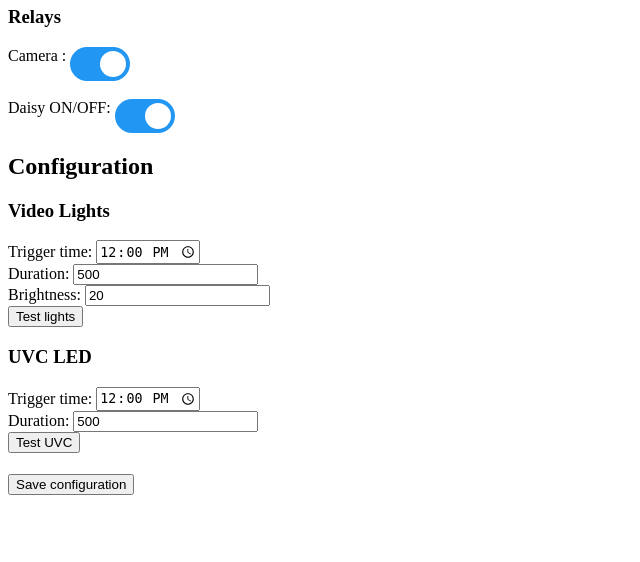
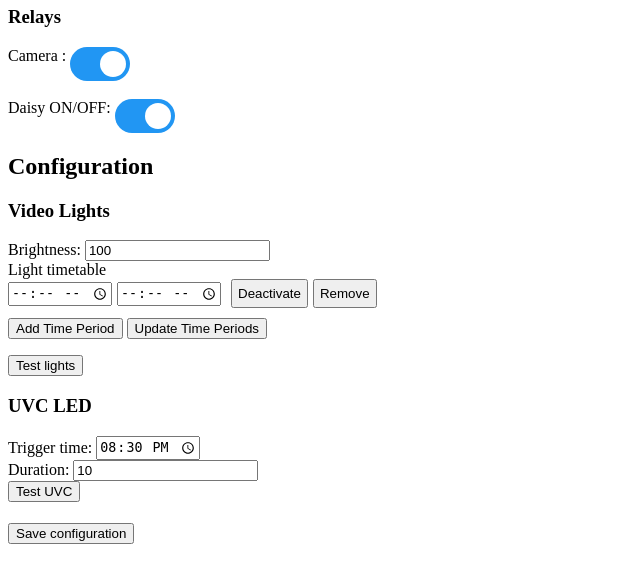
Before and after one commit to OsloMet-OceanLab/aneris-3, a Flask app: page / in a window 1280 px wide. Shown: the part 331-893 px from the top of the page, without its empty margins (0-640 px from the left). Before the commit the page ends 826 px from the top, so only its background shows below. Run offline with Flask 3, Linux system fonts and the light colour scheme.

Commit message:
Add functionality for multiple lights on durations

```diff
--- a/app.py
+++ b/app.py
@@ -22,7 +22,6 @@ def get_config():
 
 @app.route("/set_config", methods=["POST"])
 def set_config():
-    # pressure = read_pressure.read_pressure()
     new_config = request.json.get("newConfig")
     print(f"new config: {new_config}")
     ack = configuration.set(new_config)
--- a/configuration/config.json
+++ b/configuration/config.json
@@ -1,11 +1,16 @@
 {
     "lights": {
-        "time": "12:00",
-        "duration": 500,
-        "brightness": 20
+        "periods": [
+            {
+                "start": "12:10",
+                "end": "12:20",
+                "active": false
+            }
+        ],
+        "brightness": 100
     },
     "uvc": {
-        "time": "12:00",
-        "duration": 500
+        "time": "20:30",
+        "duration": 10
     }
 }
--- a/static/style.css
+++ b/static/style.css
@@ -60,3 +60,42 @@ input:checked+.slider:before {
 .slider.round:before {
     border-radius: 50%;
 }
+
+.time-period {
+    margin-bottom: 10px;
+    display: flex;
+    align-items: center;
+}
+
+.time-period input {
+    margin-right: 5px;
+}
+
+.time-period button {
+    margin-left: 5px;
+    padding: 5px;
+}
+
+.time-period.active {
+    color: #e0ffe0;
+    /* Light green for active */
+}
+
+.time-period button.toggle {
+    background-color: #007bff;
+    /* Blue for toggle button */
+    color: white;
+}
+
+.time-period button.toggle:hover {
+    background-color: #0056b3;
+}
+
+.time-period button.remove {
+    background-color: red;
+    color: white;
+}
+
+.time-period button.remove:hover {
+    background-color: darkred;
+}
--- a/templates/index.html
+++ b/templates/index.html
@@ -42,14 +42,24 @@
 
     <!-- Lights configuration -->
     <h3>Video Lights</h3>
-    <label for="light_time">Trigger time:</label>
+    <!-- <label for="light_time">Trigger time:</label>
     <input type="time" id="light_time" name="light_time"><br>
 
     <label for="light_duration">Duration:</label>
-    <input type="number" id="light_duration" name="light_duration"><br>
+    <input type="number" id="light_duration" name="light_duration"><br> -->
 
     <label style="cursor: pointer;" title="Between 0 and 100" for="light_brightness">Brightness:</label>
     <input type="number" id="light_brightness" name="light_brightness"><br>
+
+    <!-- Container for dynamic time period inputs -->
+    <label for="timePeriodsContainer">Light timetable</label>
+    <div id="timePeriodsContainer"></div>
+
+    <!-- Buttons to add and submit time periods -->
+    <button onclick="addTimePeriod()">Add Time Period</button>
+    <button onclick="setTimePeriods()">Update Time Periods</button>
+
+    <p id="time_period_ack"></p> <!-- Display result -->
 
     <button style="cursor: pointer;" title="Triggers lights for 5 seconds" onclick="triggerLight()">Test
         lights</button><br>
@@ -74,8 +84,13 @@
                 .then(response => response.json())
                 .then(data => {
                     // Load lights configuration
-                    document.getElementById('light_time').value = data.config["lights"]["time"];
-                    document.getElementById('light_duration').value = data.config["lights"]["duration"];
+
+                    // TODO: Make loading in periods work
+                    const periods = data.config["lights"]["periods"];
+                    for (period in periods) {
+                        addTimePeriod(startTime = period["start"], endTime = period["end"], active = period["active"])
+                    }
+
                     document.getElementById("light_brightness").value = data.config["lights"]["brightness"];
 
                     // Load UVC configuration
@@ -87,10 +102,23 @@
 
         function setConfig() {
             // Build new configuration
+            const periods = [];
+            const periodDivs = document.querySelectorAll('.time-period');
+
+            periodDivs.forEach(div => {
+                const startTime = div.querySelector('.start-time').value;
+                const endTime = div.querySelector('.end-time').value;
+                const active = div.dataset.active === "true";
+
+                if (startTime && endTime) {  // Only add if both times are set
+                    // periods.push({ start: startTime, end: endTime, active: active });
+                    periods.push({ start: startTime, end: endTime, active: active });
+                }
+            });
+
             const newConfig = {
                 lights: {
-                    time: document.getElementById("light_time").value,
-                    duration: parseFloat(document.getElementById("light_duration").value, 10),
+                    periods: periods,
                     brightness: parseInt(document.getElementById("light_brightness").value, 10)
                 },
                 uvc: {
@@ -110,6 +138,60 @@
                 .then(data => {
                     document.getElementById('ack').innerText = data.ack;
                 });
+        }
+
+        function addTimePeriod(startTime = null, endTime = null, active = true) {
+            // Create a new div to hold the start and end time inputs
+            const container = document.getElementById('timePeriodsContainer');
+            const periodDiv = document.createElement('div');
+            periodDiv.classList.add('time-period');
+
+            // Create start time input
+            const startTimeInput = document.createElement('input');
+            startTimeInput.type = 'time';
+            startTimeInput.classList.add('start-time');
+            // TODO: Does this work?
+            startTimeInput.value = startTime ? startTime : "";
+            startTimeInput.placeholder = "Start Time"
+
+            // Create end time input
+            const endTimeInput = document.createElement('input');
+            endTimeInput.type = 'time';
+            endTimeInput.classList.add('end-time');
+            // TODO: Does this work?
+            endTimeInput.value = endTime ? endTime : "";
+            endTimeInput.placeholder = 'End Time';
+
+            // Activate/Deactivate button
+            const toggleButton = document.createElement('button');
+            toggleButton.innerText = active ? 'Deactivate' : 'Activate';
+            toggleButton.onclick = function () {
+                const isActive = periodDiv.dataset.active === "true";
+                periodDiv.dataset.active = isActive ? "false" : "true";
+                toggleButton.innerText = isActive ? 'Activate' : 'Deactivate';
+                periodDiv.classList.toggle('active', !isActive);
+            };
+
+            // Create remove button
+            const removeButton = document.createElement('button');
+            removeButton.innerText = 'Remove';
+            removeButton.onclick = function () {
+                container.removeChild(periodDiv);
+            };
+
+            // Append inputs and button to the period div
+            periodDiv.appendChild(startTimeInput);
+            periodDiv.appendChild(endTimeInput);
+            periodDiv.appendChild(toggleButton);
+            periodDiv.appendChild(removeButton);
+
+            // Append the period div to the main container
+            container.appendChild(periodDiv);
+
+            // // Set the active class if the period is active
+            // if (active) {
+            //     periodDiv.classList.add('active');
+            // }
         }
 
         function getTempAndPres() {
```
Also changed, not shown: scripts/control_lights.py (+10 -4 lines).
